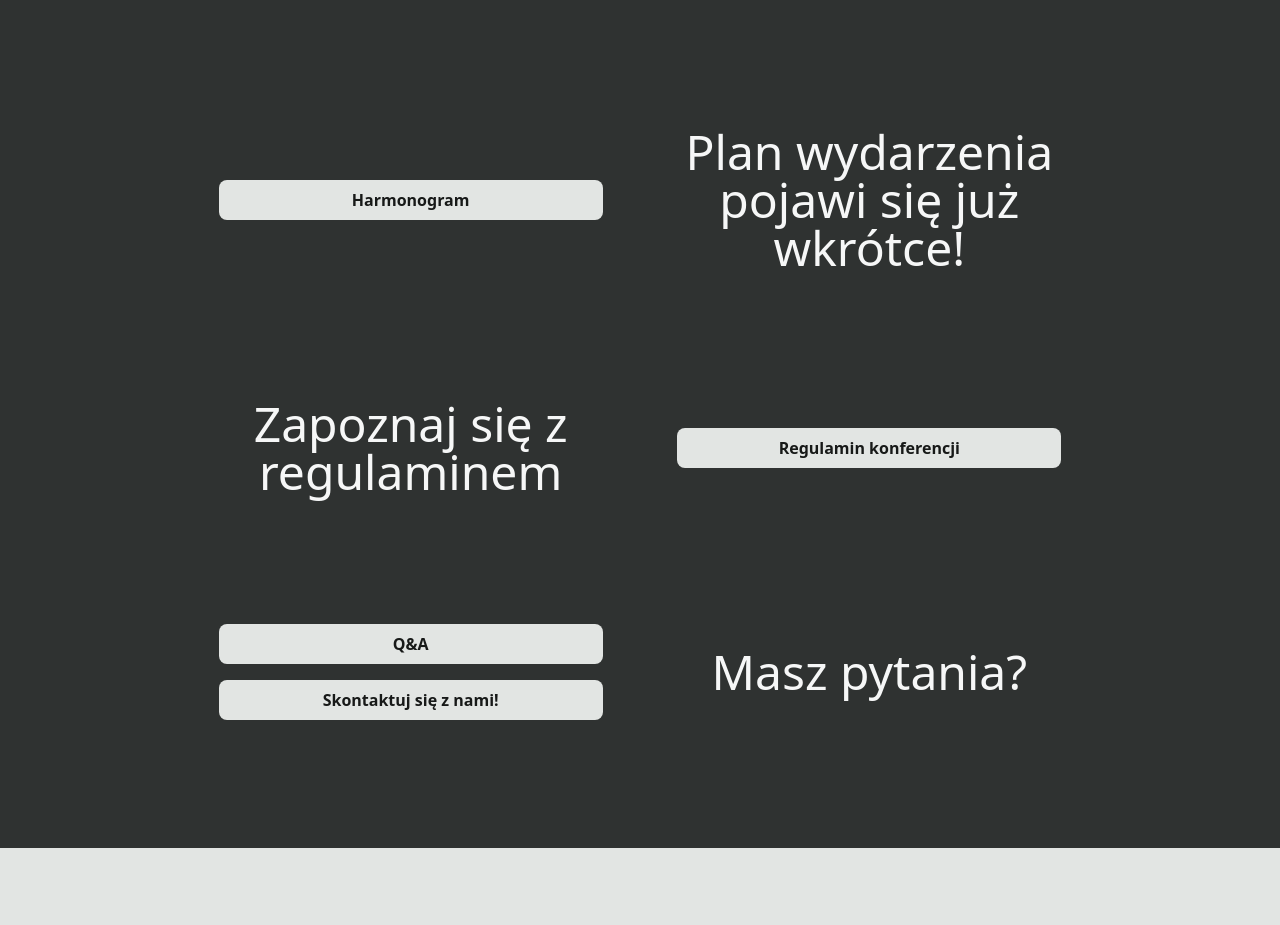
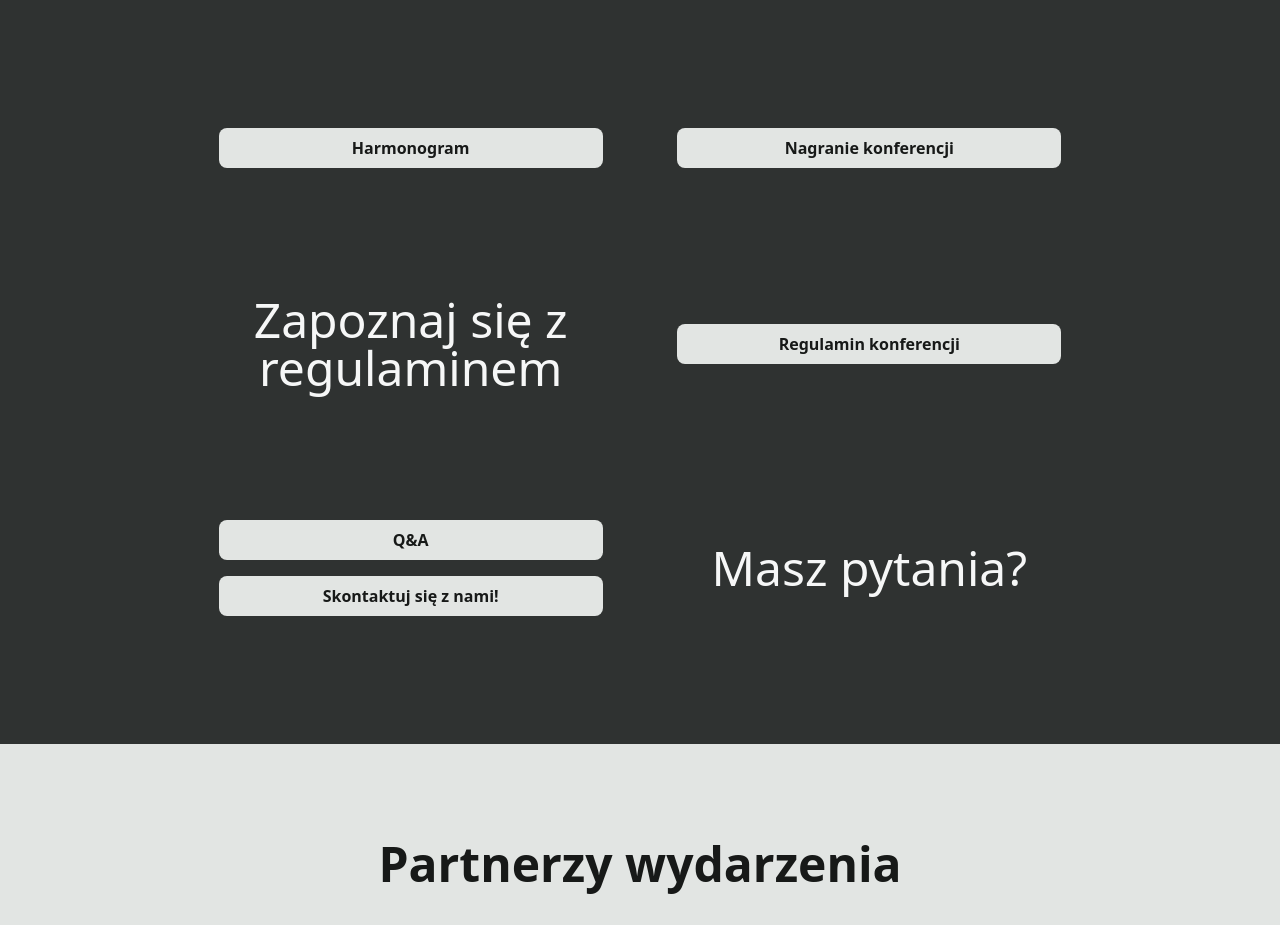
Before and after one commit to RadekJedrzejczyk/gekkon-website, a Vue app: page /#/ in a window 1280 px wide. Shown: the part 1480-2405 px from the top of the page. Built offline with nearby package versions, Linux system fonts and the light colour scheme.

Commit message:
link to conference recording on the main page

```diff
--- a/src/views/MainView.vue
+++ b/src/views/MainView.vue
@@ -61,7 +61,10 @@ const buttonClass = 'w-64 lg:w-96 hover:bg-marshland-200'
     </SpacedPair>
     <SpacedPair reversed>
       <template #firstElem>
-        <CenteredHeader> Plan wydarzenia pojawi się już wkrótce! </CenteredHeader>
+        <!-- <CenteredHeader> Plan wydarzenia pojawi się już wkrótce! </CenteredHeader> -->
+        <a href="https://www.youtube.com/live/IRl5jmq-dIA" target="_blank">
+          <FilledButton :additional-class="buttonClass">Nagranie konferencji</FilledButton>
+         </a>
       </template>
       <template #secondElem>
         <router-link :to="{ name: 'schedule' }">
```
